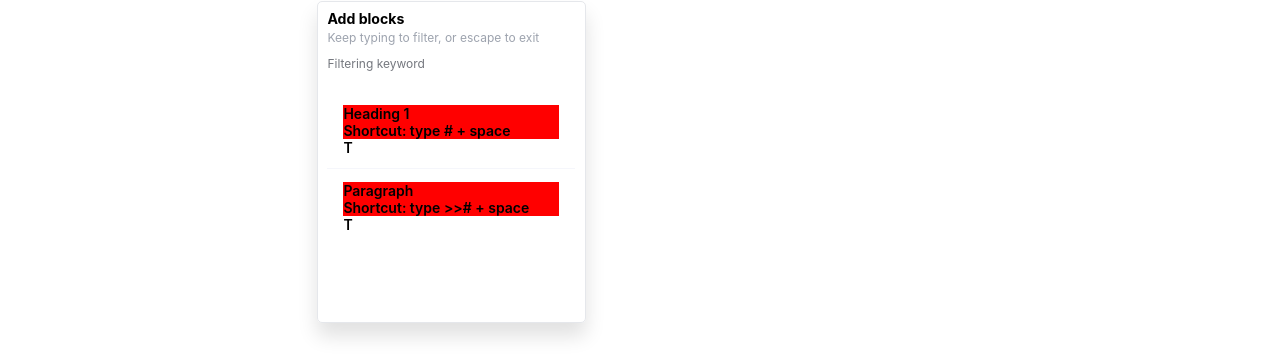
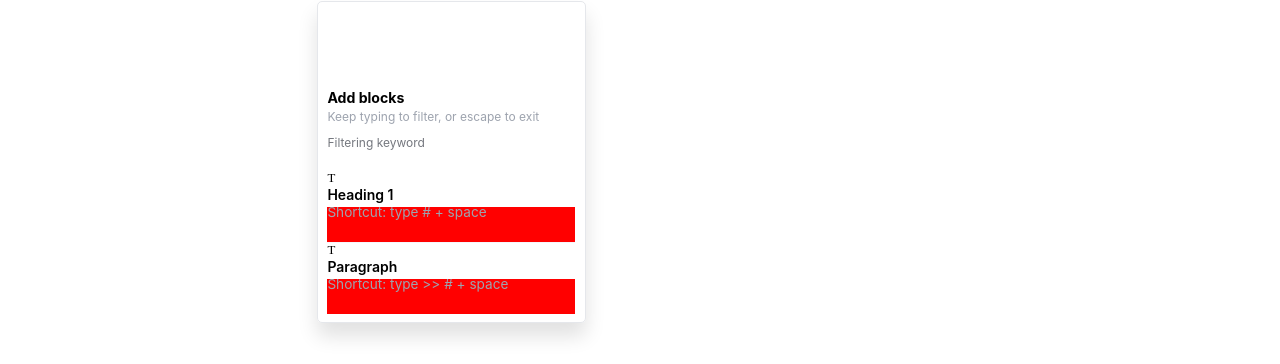
Before and after one commit to Olivier-Kango/notion_like_project, a React (Create React App) app: page / in a window 1280 px wide. Shown: the part 301-665 px from the top of the page. Built offline with nearby package versions, Linux system fonts and the light colour scheme.

Commit message:
debug styling for lable

```diff
--- a/src/components/Menu.jsx
+++ b/src/components/Menu.jsx
@@ -117,22 +117,19 @@ class SelectMenu extends React.Component {
                 onClick={() => onSelect(item.tag)}
                 onKeyDown={() => onSelect(item.tag)}
               >
+                <div className="T">T</div>
                 <div className="container-label">
-                  <div>
+                  <div className="label">
                     {item.label}
                   </div>
-                  <div>
-                    {item.id === 'page-title' ? <span>Shortcut: type # + space</span> : (
-                      <span>
-                        Shortcut: type
-                        {' '}
-                        {'>>'}
-                        # + space
-                      </span>
+                  <div className="descr">
+                    {item.id === 'page-title' ? <p>Shortcut: type # + space</p> : (
+                      <p>
+                        {'Shortcut: type >> # + space'}
+                      </p>
                     )}
                   </div>
                 </div>
-                <div className="T">T</div>
               </div>
             );
           })}
--- a/src/styling/Menu.scss
+++ b/src/styling/Menu.scss
@@ -40,12 +40,7 @@
   }
 
   .Items {
-    height: 14rem;
-
     div[role="button"] {
-      font-size: 0.875rem;
-      font-weight: 600;
-      padding: 0.8rem 1rem;
       border-bottom: 1px solid #f5f6fb;
     }
 
@@ -54,18 +49,41 @@
     }
 
     div[role="button"]:hover {
-      background: #c9c9c9;
+      background: #c9c9c957;
       cursor: pointer;
     }
 
     div[role="button"]:hover,
     div[role="button"]:focus {
-      background: #dbdbdb;
+      background: #dbdbdb58;
       cursor: pointer;
     }
   }
 
-  .container-label {
-    background: red;
+  .Items div {
+
+    .T {
+      font-family: 'Rokkitt', serif;
+    }
+
+    .container-label {
+      display: flex;
+      flex-direction: column;
+      padding: 0;
+
+      .label {
+        font-weight: 600;
+        font-size: 0.875rem;
+      }
+
+      .descr {
+        font-weight: 400;
+        font-size: 7px;
+        color: rgb(157, 163, 174);
+        margin-top: 4px;
+        margin-bottom: 0;
+        background: red;
+      }
+    }
   }
 }
```
